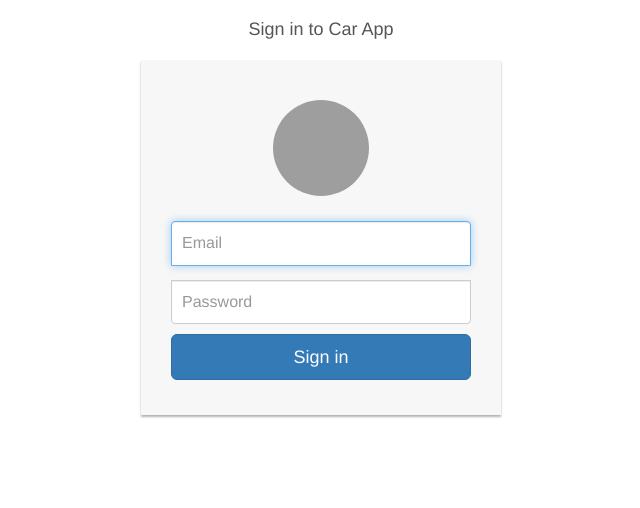
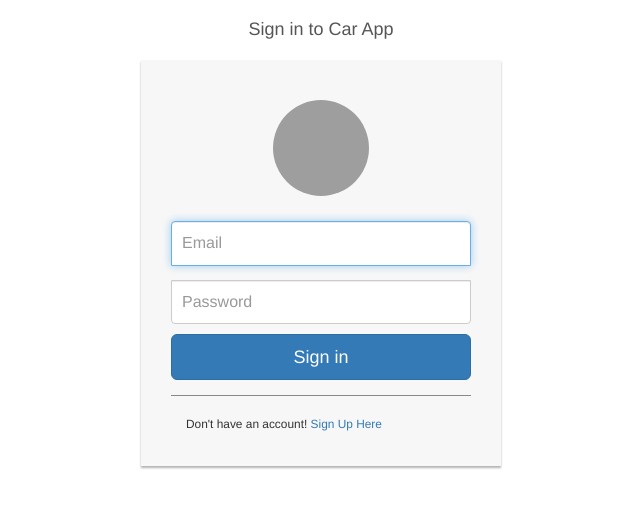
Before and after one commit to nkunalic2/CarApp, an Angular app: page /login in a window 1280 px wide. Shown: the top 508 px of the page, without its empty margins (334-974 px from the left). Built offline with nearby package versions, Linux system fonts and the light colour scheme; grey boxes are pictures that could not be loaded; what ng2-cookies would draw is missing.

Commit message:
Adding sign-up option on landing page

```diff
--- a/src/app/app.module.ts
+++ b/src/app/app.module.ts
@@ -11,6 +11,7 @@ import {CarModule} from "./cars/car/car.module";
 import { routes } from './app.routing';
 import {UserService} from "./user/user.service";
 import {NavbarModule} from "./navbar/navbar.module";
+import {SignupModule} from "./signup/signup.module";
 
 
 @NgModule({
@@ -26,7 +27,8 @@ import {NavbarModule} from "./navbar/navbar.module";
     HomeModule,
     CarModule,
     routes,
-    NavbarModule
+    NavbarModule,
+    SignupModule
   ],
 
   bootstrap: [AppComponent],
--- a/src/app/app.routing.ts
+++ b/src/app/app.routing.ts
@@ -6,12 +6,14 @@ import {AppComponent} from './app.component'
 import {LoginComponent} from "./login/login.component";
 import {HomeComponent} from "./home/home.component";
 import {CarComponent} from "./cars/car/car.component";
+import {SignupComponent} from "./signup/signup.component";
 
 export const router: Routes = [
   { path: '', redirectTo: 'login', pathMatch:'full'},
   {path: 'login', component:LoginComponent},
   {path: 'home', component:HomeComponent},
-  {path: 'car/:id', component:CarComponent}
+  {path: 'car/:id', component:CarComponent},
+  {path: 'signup', component:SignupComponent}
 ];
 
 export const routes: ModuleWithProviders = RouterModule.forRoot(router);
--- a/src/app/login/login.component.css
+++ b/src/app/login/login.component.css
@@ -73,3 +73,9 @@
   display: block;
   margin-top: 10px;
 }
+.signup-style
+{
+  border-top: 1px solid#888;
+  padding-top:20px;
+  font-size:85%;
+}
--- a/src/app/login/login.component.html
+++ b/src/app/login/login.component.html
@@ -15,7 +15,23 @@
           >
          <button (click)="login()" class="btn btn-lg btn-primary btn-block" type="button">
             Sign in</button>
+          <div class="form-group"></div>  <!--for vertical space-->
+          <!--signup option in relation to task 2-->
+          <div class="form-group signup-style">
+            <div class="col-md-12 control">
+              <div >
+                Don't have an account!
+                <a routerLink="/signup">
+                  Sign Up Here
+                </a>
+              </div>
+            </div>
+          </div>
+
         </form>
+
+
+
       </div>
     </div>
   </div>
--- /dev/null
+++ b/src/app/signup/signup.component.html
@@ -0,0 +1,3 @@
+<p>
+  signup works!
+</p>
--- /dev/null
+++ b/src/app/signup/signup.component.ts
@@ -0,0 +1,15 @@
+import { Component, OnInit } from '@angular/core';
+
+@Component({
+  selector: 'app-signup',
+  templateUrl: './signup.component.html',
+  styleUrls: ['./signup.component.css']
+})
+export class SignupComponent implements OnInit {
+
+  constructor() { }
+
+  ngOnInit() {
+  }
+
+}
```
Also changed, not shown: src/app/signup/signup.module.ts (added, +11 -0 lines), src/app/cars/car/car.component.html (line endings or trailing spaces), src/app/signup/signup.component.css (added), 1 other file (tests, documents, lock files or other folders).
